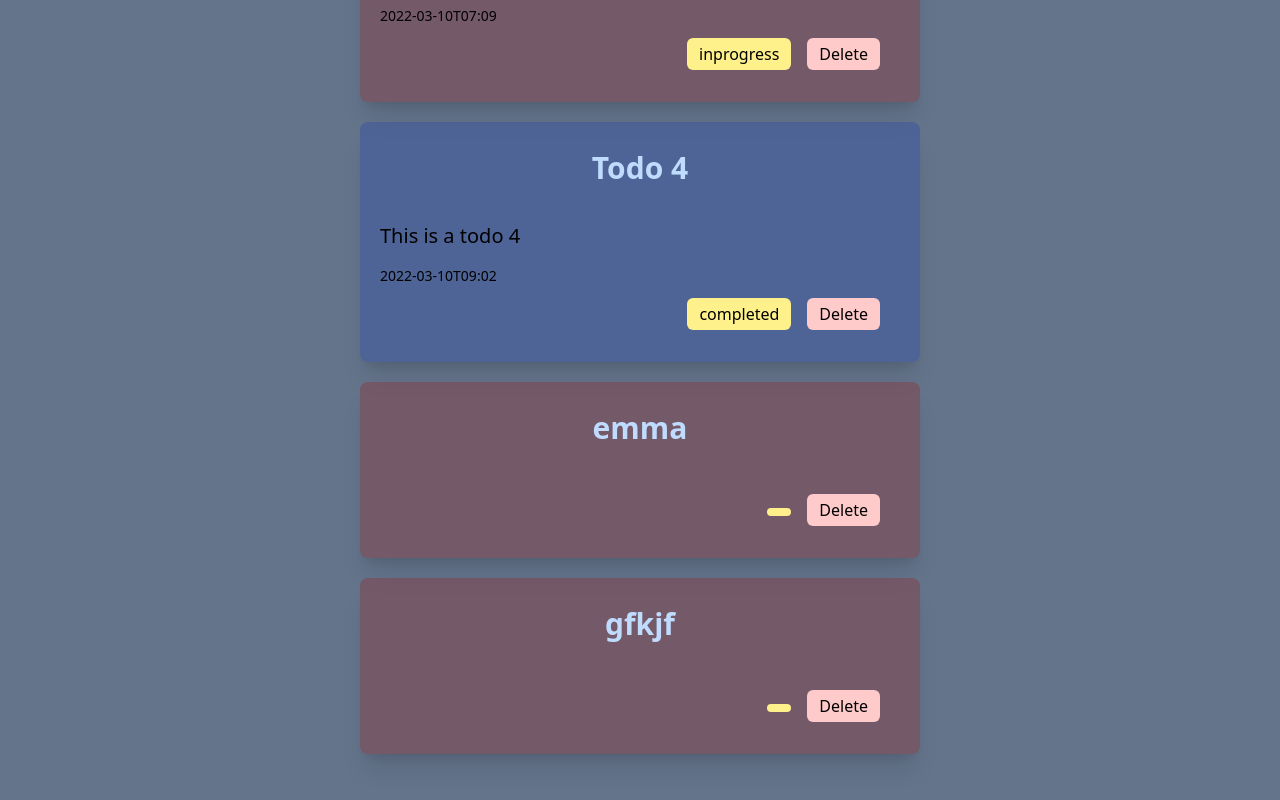
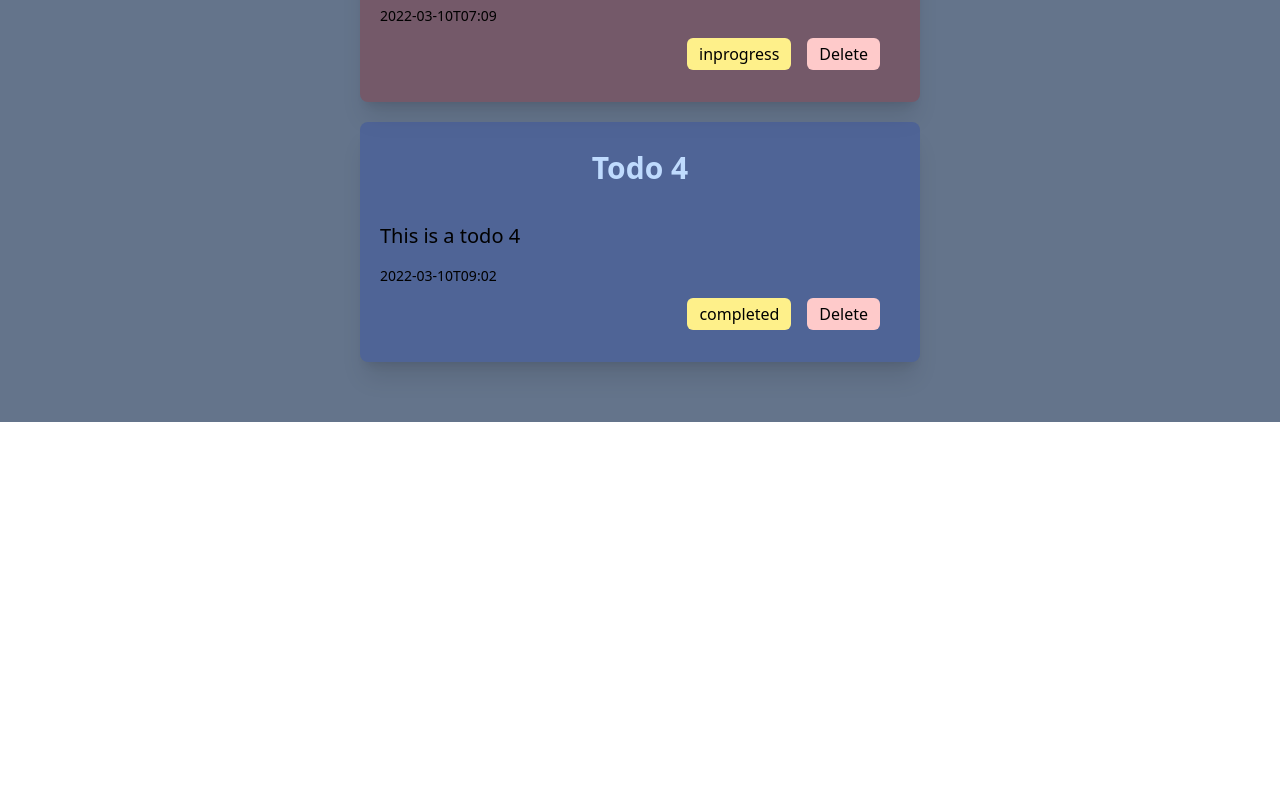
Before and after one commit to descholar-ceo/napses-todo, a Next.js app: page / in a window 1280 px wide. Shown: the part 798-1598 px from the top of the page. After the commit the page ends 1220 px from the top, so only its background shows below. Built offline with nearby package versions, Linux system fonts and the light colour scheme; data requests are answered from the project's data file.

Commit message:
Add signup form

```diff
--- a/components/CreateTodoForm.js
+++ b/components/CreateTodoForm.js
@@ -15,7 +15,6 @@ export default function CreateTodoForm() {
       console.log({ error });
     }
   }
-  console.log({ errors });
   return (
     <form onSubmit={handleSubmit(submitData)} className='my-5 w-1/3 mx-auto border-2 p-2 rounded-lg border-slate-600 shadow-xl'>
       <input
--- a/components/SignupForm.js
+++ b/components/SignupForm.js
@@ -9,13 +9,12 @@ export default function SignupForm() {
   const { register, handleSubmit, formState: { errors }} = useForm();
   const submitData = async (data) => {
     try {
-      await axios.post(`${process.env.NEXT_PUBLIC_API}/todos`, data, { headers: { 'Content-Type': 'application/json' }});
+      await axios.post(`${process.env.NEXT_PUBLIC_API}/users`, data, { headers: { 'Content-Type': 'application/json' }});
       router.push('/');
     } catch (error) {
       console.log({ error });
     }
   }
-  console.log({ errors });
   return (
     <form onSubmit={handleSubmit(submitData)} className='my-5 w-1/3 mx-auto border-2 p-2 rounded-lg border-slate-600 shadow-xl'>
       <div>
@@ -136,6 +135,26 @@ export default function SignupForm() {
         </div>
         <p className='text-sm text-red-800 text-center'>{errors.hobbies?.type === 'required' && 'select at least a one hobby' }</p>
       </div>
+      <div>
+        <input
+          type='email'
+          placeholder='Enter your email'
+          className='p-1 my-1 w-full rounded-md outline-none text-lg bg-slate-300'
+          {...register('email', { required: true, minLength: '3' })}
+        />
+        <p className='text-sm text-red-800 text-center'>{errors.email?.type === 'required' && 'email is required' }</p>
+        <p className='text-sm text-red-800 text-center'>{errors.email?.type === 'minLength' && 'minLength should be 3' }</p>
+      </div>
+      <div>
+        <input
+          type='password'
+          placeholder='Enter your password'
+          className='p-1 my-1 w-full rounded-md outline-none text-lg bg-slate-300'
+          {...register('password', { required: true, minLength: '3' })}
+        />
+        <p className='text-sm text-red-800 text-center'>{errors.password?.type === 'required' && 'password is required' }</p>
+        <p className='text-sm text-red-800 text-center'>{errors.password?.type === 'minLength' && 'minLength should be 3' }</p>
+      </div>
       <Button handleClick={handleSubmit(submitData)} classes='bg-blue-400 px-2 py-1 rounded-lg my-4' text='Save' />
     </form>
   )
--- a/db.json
+++ b/db.json
@@ -30,26 +30,6 @@
       "time": "2022-03-10T09:02",
       "status": "completed",
       "id": 4
-    },
-    {
-      "name": "emma",
-      "mobile": "0782229462",
-      "gender": "Male",
-      "country": "Rwanda",
-      "id": 5
-    },
-    {
-      "name": "gfkjf",
-      "mobile": "0784446",
-      "gender": "Female",
-      "country": "US",
-      "hobbies": [
-        "Music",
-        "Sport",
-        "Movies",
-        "Coding"
-      ],
-      "id": 6
     }
   ],
   "users": [
@@ -65,6 +45,20 @@
       ],
       "email": "emma@swan.com",
       "password": "password"
+    },
+    {
+      "name": "Emmanuel Mugirase",
+      "mobile": "emma@gmail.com",
+      "gender": "Male",
+      "country": "India",
+      "hobbies": [
+        "Music",
+        "Movies",
+        "Coding"
+      ],
+      "email": "emma@nuel.com",
+      "password": "123456",
+      "id": 2
     }
   ],
   "sessions": []
```
